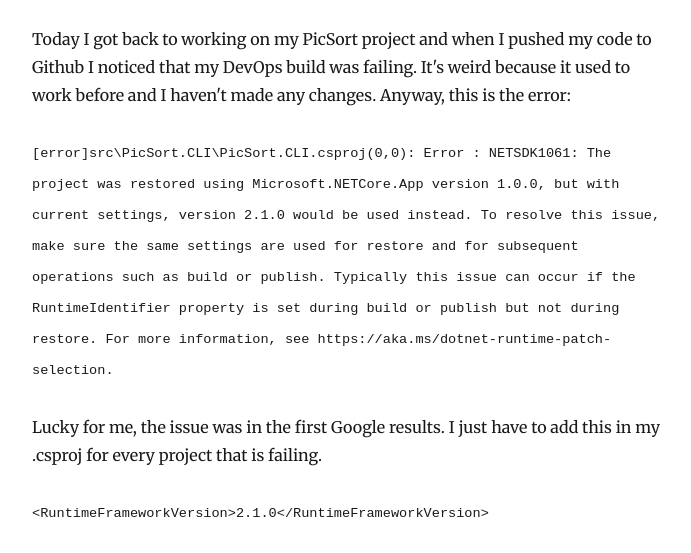
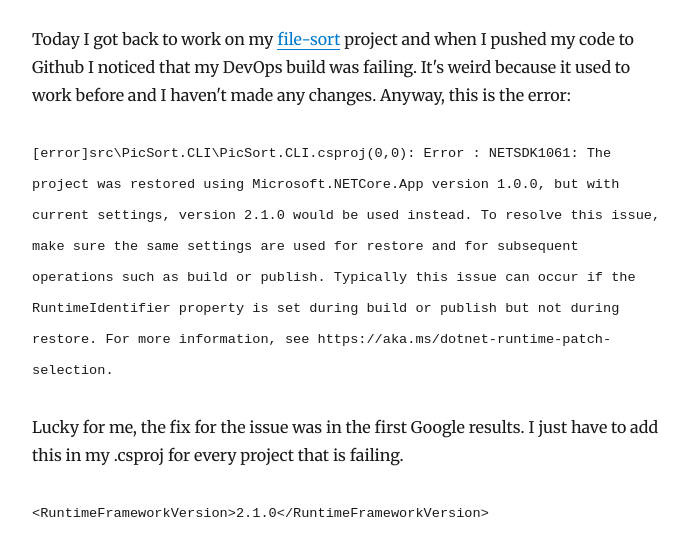
Before and after one commit to thewindev/work-diary, a Gatsby site: page /failing-build-on-devops/ in a window 1280 px wide. Shown: the part 242-795 px from the top of the page, without its empty margins (293-984 px from the left). Built offline with nearby package versions, Linux system fonts and the light colour scheme; Gatsby itself is replaced by a stand-in of ours; some packages are replaced by stand-ins of ours.

Commit message:
Added link to file-sort repo

```diff
--- a/content/blog/failing-build-on-devops/index.md
+++ b/content/blog/failing-build-on-devops/index.md
@@ -4,12 +4,12 @@ date: "2019-03-02T22:00:00.000Z"
 description: ""
 ---
 
-Today I got back to working on my PicSort project and when I pushed my code to Github I noticed that my DevOps
+Today I got back to work on my [file-sort](https://github.com/thewindev/FileSort) project and when I pushed my code to Github I noticed that my DevOps
 build was failing. It's weird because it used to work before and I haven't made any changes. Anyway, this is the error:
 
 `[error]src\PicSort.CLI\PicSort.CLI.csproj(0,0): Error : NETSDK1061: The project was restored using Microsoft.NETCore.App version 1.0.0, but with current settings, version 2.1.0 would be used instead. To resolve this issue, make sure the same settings are used for restore and for subsequent operations such as build or publish. Typically this issue can occur if the RuntimeIdentifier property is set during build or publish but not during restore. For more information, see https://aka.ms/dotnet-runtime-patch-selection.`
 
-Lucky for me, the issue was in the first Google results. I just have to add this in my .csproj for every project that is failing.
+Lucky for me, the fix for the issue was in the first Google results. I just have to add this in my .csproj for every project that is failing.
 
 `<RuntimeFrameworkVersion>2.1.0</RuntimeFrameworkVersion>`
 
```
